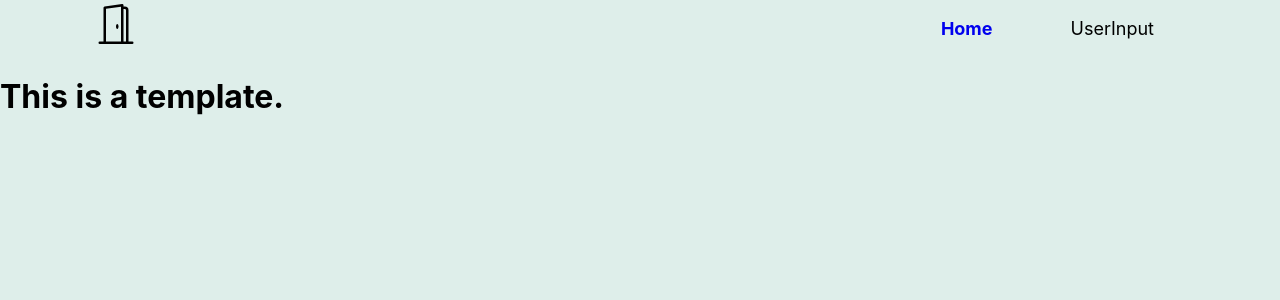
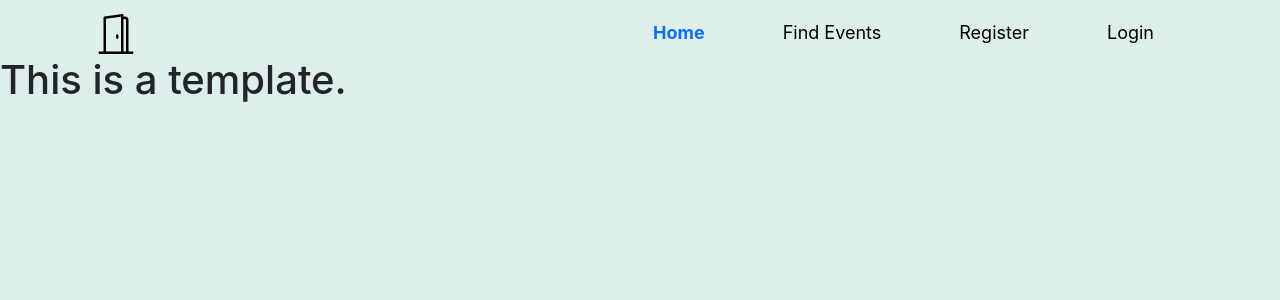
Before and after one commit to ObiBaratt/h4h, a React (Create React App) app: page / in a window 1280 px wide. Shown: the top 300 px of the page. Built offline with nearby package versions, Linux system fonts and the light colour scheme.

Commit message:
Handle merge

```diff
--- a/public/index.html
+++ b/public/index.html
@@ -4,6 +4,8 @@
     <meta charset="utf-8" />
     <!-- <link rel="icon" href="%PUBLIC_URL%/favicon.ico" /> -->
     <meta name="viewport" content="width=device-width, initial-scale=1" />
+    <!-- Bootstrap -->
+    <link href="https://cdn.jsdelivr.net/npm/bootstrap@5.2.2/dist/css/bootstrap.min.css" rel="stylesheet" integrity="sha384-Zenh87qX5JnK2Jl0vWa8Ck2rdkQ2Bzep5IDxbcnCeuOxjzrPF/et3URy9Bv1WTRi" crossorigin="anonymous">
     <meta name="theme-color" content="#000000" />
     <meta
       name="description"
@@ -26,7 +28,7 @@
     -->
     <title>Team 18</title>
   </head>
-  <body>
+  <body class="bg-tertiary">
     <noscript>You need to enable JavaScript to run this app.</noscript>
     <div id="root"></div>
     <!--
--- a/src/App.js
+++ b/src/App.js
@@ -3,6 +3,8 @@ import './App.css';
 
 import Template from './Pages/PageTemplate/Template';
 import UserInputPage from './Pages/UserInputPage/UserInputPage';
+import RegisterPage from './Pages/RegisterPage/RegisterPage';
+import LoginPage from './Pages/LoginPage/LoginPage';
 
 function App() {
   return (
@@ -10,6 +12,8 @@ function App() {
       <Routes>
         <Route path="/" element={<Template />} />
         <Route path="/input" element={<UserInputPage />} />
+        <Route path="/register" element={<RegisterPage />} />
+        <Route path="/login" element={<LoginPage />} />
       </Routes>
     </BrowserRouter>
   );
--- a/src/Components/Navbar/Navbar.js
+++ b/src/Components/Navbar/Navbar.js
@@ -14,10 +14,22 @@ const Navbar = () => {
                 Home
             </NavLink>
             <NavLink
-                to="/input"
+                to="/events"
                 className={({ isActive }) => (isActive ? "link-active" : "link")}
                 >
-                UserInput
+                Find Events
+            </NavLink>
+            <NavLink
+                to="/register"
+                className={({ isActive }) => (isActive ? "link-active" : "link")}
+                >
+                Register
+            </NavLink>
+            <NavLink
+                to="/login"
+                className={({ isActive }) => (isActive ? "link-active" : "link")}
+                >
+                Login
             </NavLink>
             </div>
       </nav>
--- a/src/index.css
+++ b/src/index.css
@@ -15,9 +15,9 @@ code {
 
 :root {
   --primary: #231E23;
-  --secondary: #39A6A3;
+  --secondary: #42bfbb;
   --tertiary: #DEEEEA;
-  --quaternary: #BF1363;
+  --quaternary: #d3368f;
 }
 
 .primary {
@@ -32,6 +32,10 @@ code {
   color: var(--tertiary);
 }
 
+.bg-tertiary {
+  background-color: var(--tertiary);
+}
+
 .quaternary {
   color: var(--quaternary);
 }
--- a/src/index.js
+++ b/src/index.js
@@ -2,6 +2,7 @@ import React from 'react';
 import ReactDOM from 'react-dom/client';
 import './index.css';
 import App from './App';
+
 
 const root = ReactDOM.createRoot(document.getElementById('root'));
 root.render(
```
